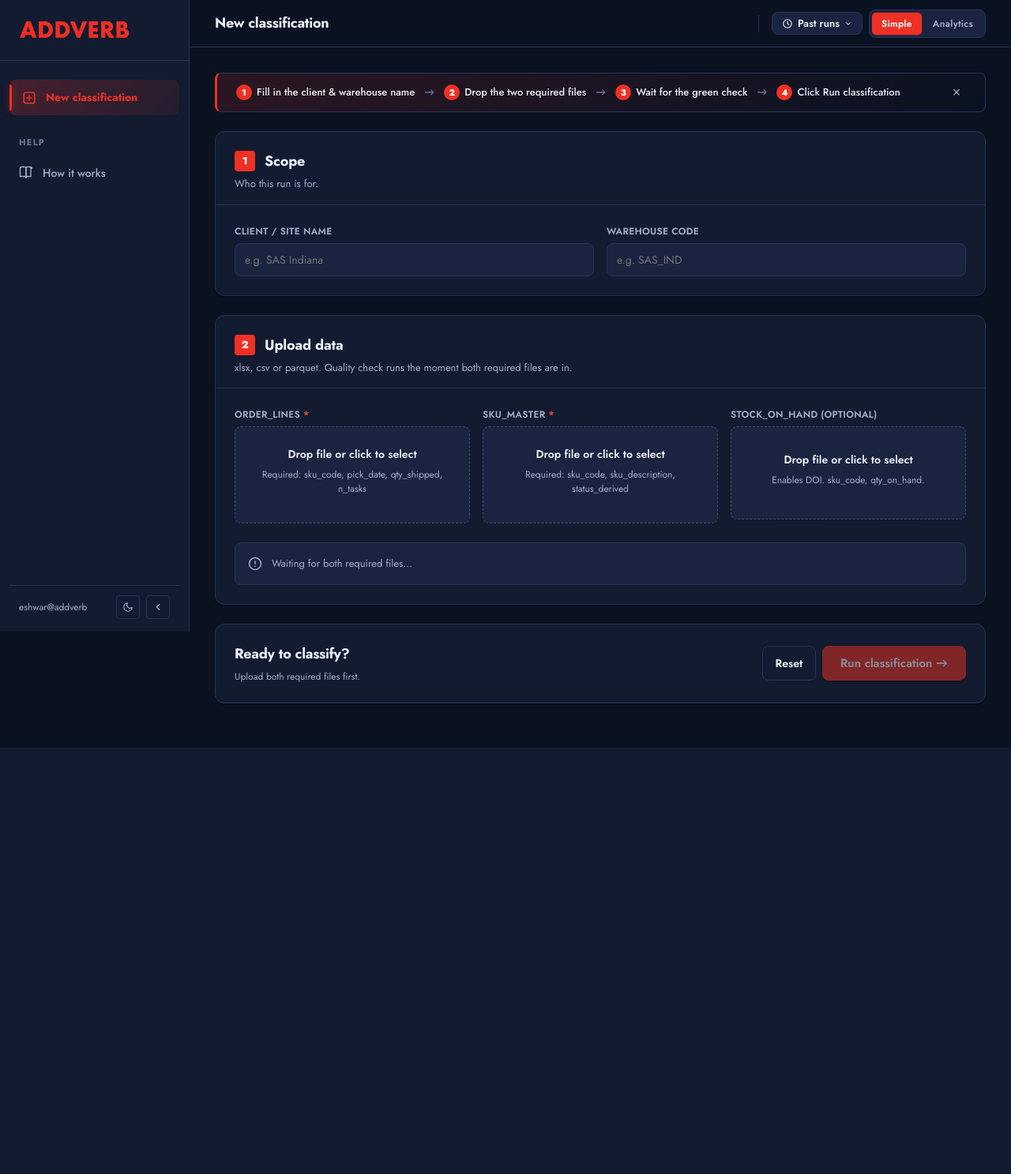
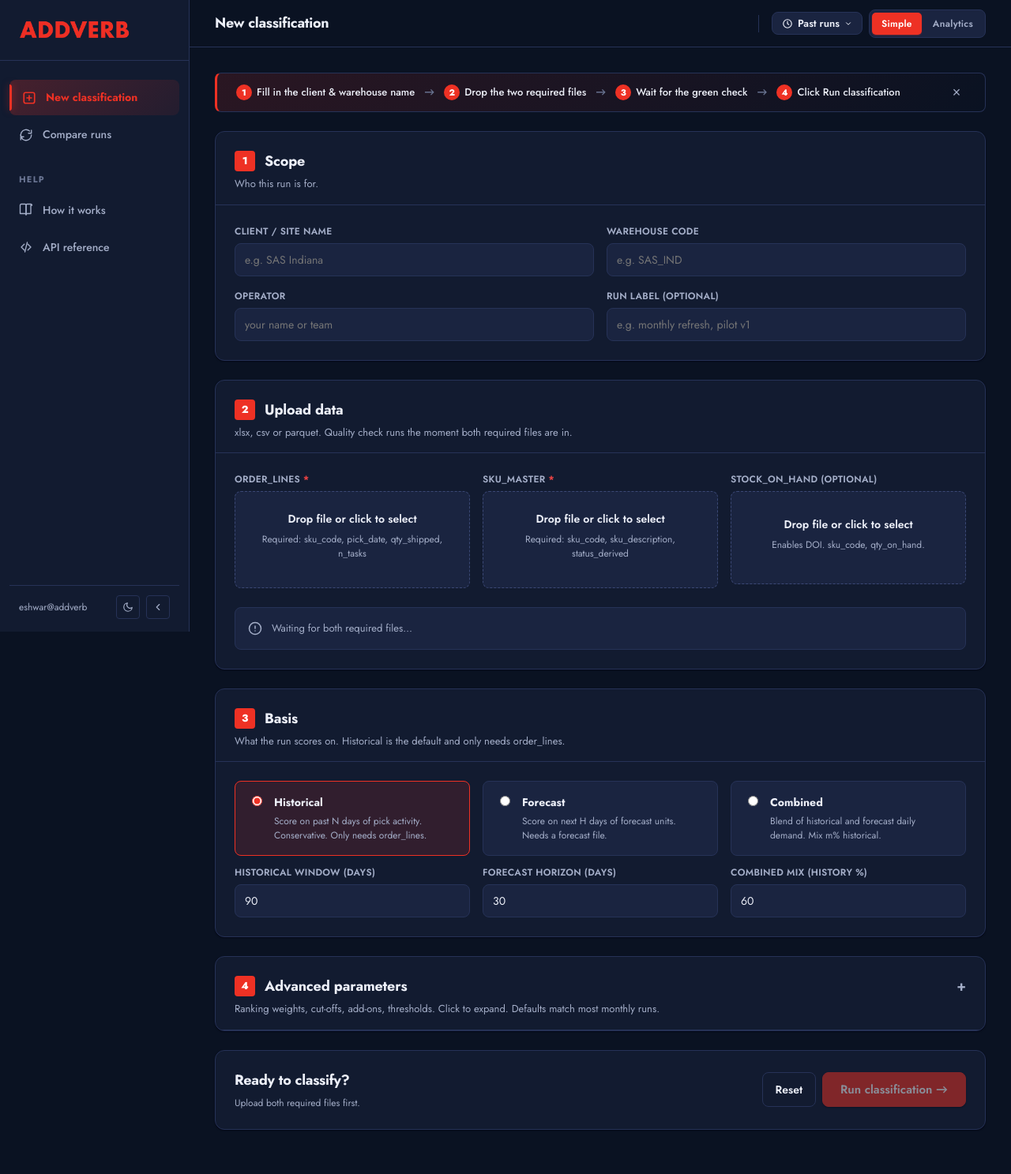
Before and after one commit to Eshwar-11/ABC_classification, a FastAPI app: page / in a window 1280 px wide. Shown: the whole page at 79% size. Before the commit the page ends 947 px from the top, so only its background shows below. Run offline with FastAPI, Linux system fonts and the light colour scheme; some libraries are stand-ins or nearby versions.

Commit message:
UI iter 5: stop hiding classification parameters in Simple mode
Satwik feedback: the end user still needs to see and tune the
classification parameters (basis, weights, cut-offs, add-ons,
thresholds) each month. These should NOT be gated behind the
Analytics toggle. Analytics should only gate Order Profile, which
is the pre-analytics tab a different type of user wants.

Changes

- base.html: Compare runs and API reference nav items no longer
  carry .analytics-only. Only Order profile remains gated.
- index.html (New classification):
  - Operator and Run label fields in Step 1 no longer analytics-only.
  - Step 3 Basis panel no longer analytics-only (visible to every
    user; Historical is the default).
  - Step 4 Advanced parameters <details> panel no longer
    analytics-only. Kept collapsed by default so the page stays
    scannable but every user can expand to tune weights, cut-offs,
    add-ons, thresholds.
  - Forecast upload row's mode class removed (it was mis-scoped; it
    is conditional on basis value, not on view mode).
- results.html: dropped the Simple-mode reveal strip + .details-block
  wrapper entirely. Pareto, QC checklist, validation crosstab,
  stale labels, Top-A, derivatives, N-sample are now always visible
  on the Results page. The toggleDetails JS helper deleted.

Net effect

- Simple mode now differs from Analytics by one sidebar link only:
  Order profile. Everything else is identical across modes.
- Monthly operators can tune cut-offs and see the Pareto without
  flipping modes.

Scope

- No backend change. No change to persisted schema or form field
  names. Template-only. All eight templates compile. Six pages
  render 200 OK end-to-end.

Co-Authored-By: Claude Opus 4.7 <noreply@anthropic.com>
Claude-Session: https://claude.ai/code/session_015wfGJW9EdxKiFc8H3gwjRN

```diff
--- a/templates/base.html
+++ b/templates/base.html
@@ -51,7 +51,7 @@
       <span class="nav-label">Order profile</span>
     </a>
 
-    <a href="/dashboard" class="nav-item analytics-only {% if request.url.path.startswith('/dashboard') %}active{% endif %}" data-label="Compare runs">
+    <a href="/dashboard" class="nav-item {% if request.url.path.startswith('/dashboard') %}active{% endif %}" data-label="Compare runs">
       <svg viewBox="0 0 24 24"><path d="M21 12a9 9 0 11-3-6.7"/><path d="M21 4v5h-5"/><path d="M3 12a9 9 0 003 6.7"/><path d="M3 20v-5h5"/></svg>
       <span class="nav-label">Compare runs</span>
     </a>
@@ -63,7 +63,7 @@
       <span class="nav-label">How it works</span>
     </a>
 
-    <a href="/docs" class="nav-item analytics-only" data-label="API reference">
+    <a href="/docs" class="nav-item" data-label="API reference">
       <svg viewBox="0 0 24 24"><path d="M9 7l-5 5 5 5"/><path d="M15 7l5 5-5 5"/><path d="M14 4l-4 16"/></svg>
       <span class="nav-label">API reference</span>
     </a>
--- a/templates/index.html
+++ b/templates/index.html
@@ -36,11 +36,11 @@
         <label class="field">Warehouse code</label>
         <input type="text" name="warehouse_code" placeholder="e.g. SAS_IND" required>
       </div>
-      <div class="analytics-only">
+      <div>
         <label class="field">Operator</label>
         <input type="text" name="operator" placeholder="your name or team">
       </div>
-      <div class="analytics-only">
+      <div>
         <label class="field">Run label (optional)</label>
         <input type="text" name="run_label" placeholder="e.g. monthly refresh, pilot v1">
       </div>
@@ -88,7 +88,7 @@
     </div>
 
     <!-- Forecast upload only when basis != historical -->
-    <div class="grid-2 analytics-only" id="forecast-upload-row" style="margin-top:14px; display:none">
+    <div class="grid-2" id="forecast-upload-row" style="margin-top:14px; display:none">
       <div>
         <div class="field">forecast file <span class="req-star">*</span> <span class="chip brand">Forecast / Combined basis</span></div>
         <div class="filedrop" data-fd="fc">
@@ -114,12 +114,12 @@
   </div>
 </div>
 
-<!-- STEP 3 - Basis, analytics-only -->
-<div class="panel analytics-only">
+<!-- STEP 3 - Basis -->
+<div class="panel">
   <div class="panel-head">
     <div>
       <div class="panel-title"><span class="step-num">3</span> Basis</div>
-      <div class="panel-sub">What the run scores on. Simple mode uses Historical.</div>
+      <div class="panel-sub">What the run scores on. Historical is the default and only needs order_lines.</div>
     </div>
   </div>
   <div class="panel-body">
@@ -164,12 +164,12 @@
   </div>
 </div>
 
-<!-- STEP 4..7, analytics-only -->
-<details class="panel analytics-only">
+<!-- STEP 4..7 - Advanced parameters, collapsed by default to keep the page scannable -->
+<details class="panel">
   <summary class="panel-head" style="cursor:pointer">
     <div>
       <div class="panel-title"><span class="step-num">4</span> Advanced parameters</div>
-      <div class="panel-sub">Ranking weights, cut-offs, add-ons, thresholds. Defaults match most monthly runs.</div>
+      <div class="panel-sub">Ranking weights, cut-offs, add-ons, thresholds. Click to expand. Defaults match most monthly runs.</div>
     </div>
   </summary>
   <div class="panel-body">
```
Also changed, not shown: templates/results.html (+0 -47 lines).
